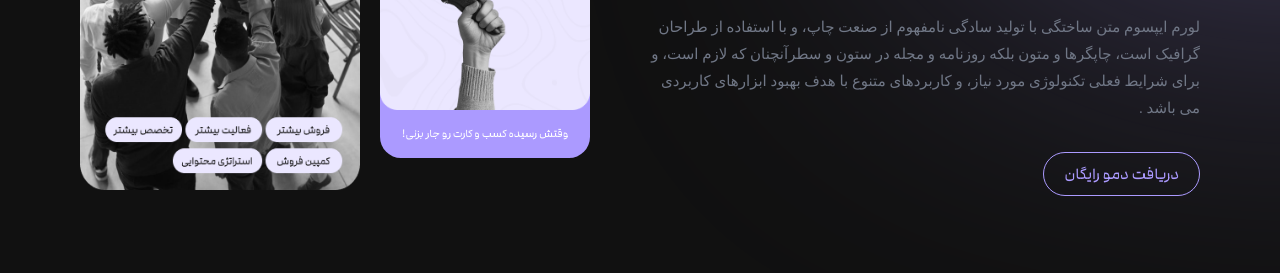
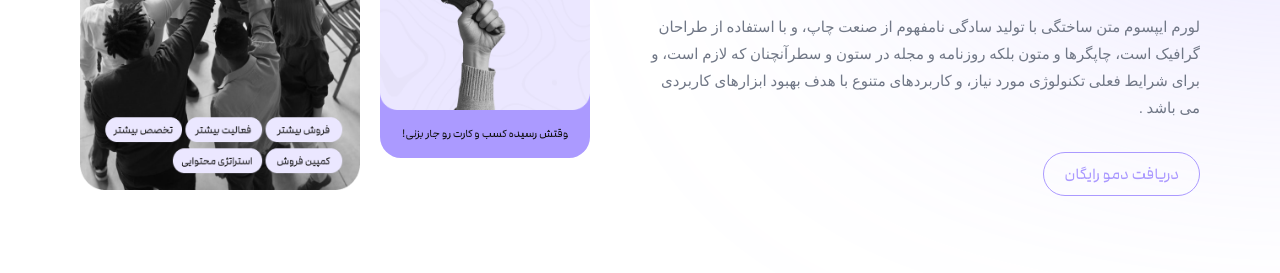
Before and after one commit to parham2389/Opa-Community, a plain HTML site: page index.html in a window 1280 px wide. Shown: the part 404-677 px from the top of the page. Drawn offline with Linux system fonts and the light colour scheme; a web font is replaced by a local one.

Commit message:
Fix Little Problems

```diff
--- a/index.html
+++ b/index.html
@@ -7,7 +7,7 @@
         <link rel="shortcut icon" href="./Images/Logo.svg" type="image/svg">
         <link rel="stylesheet" href="./Styles/Style.css">
     </head>
-    <body class="dark">
+    <body class="">
         <div class="elem-1"></div>
 
         <div class="respon-menu">
```
